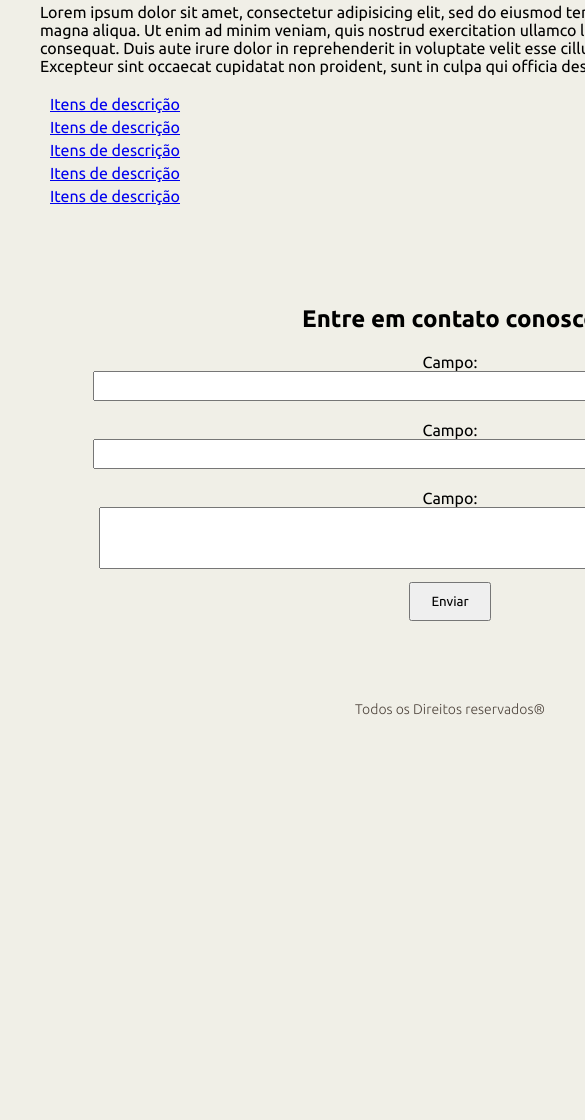
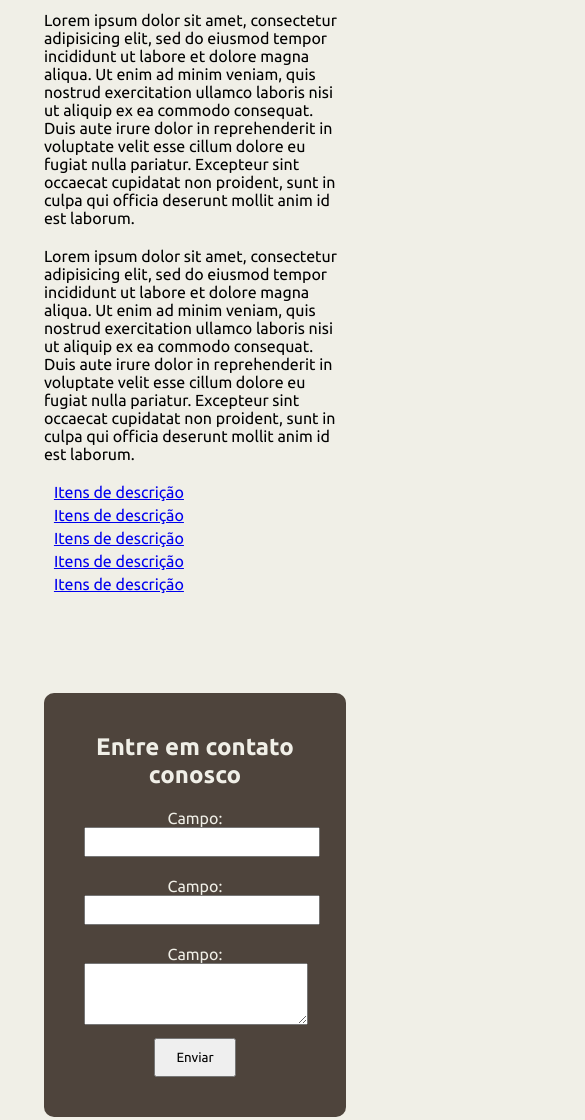
Before and after one commit to CaioLandgraf/CLI_GITWORKFLOW, a plain HTML site: page index.html in a window 390 px wide. Shown: the part 572-1692 px from the top of the page, 585 px wide, since content can reach past the window. Before the commit the page ends 1329 px from the top, so only its background shows below. Drawn offline with Linux system fonts and the light colour scheme.

Commit message:
Layout nResponsivo + Destaque No FOr De comtato

```diff
--- a/estilo.css
+++ b/estilo.css
@@ -14,8 +14,8 @@ body{
 }
 
 .container{
-	width: 900px;
-	/*width: 65.88%;*/
+	/*width: 900px;*/
+	width: 65.88%;
 	margin: 0 auto;
 }
 
@@ -65,31 +65,31 @@ body{
 	padding: 40px;
 }
 
-.form_contact label, .form_contact input{
-	width: 700px;
-}
+/*.form_contact label, .form_contact input{*/
+	/*width: 700px;*/
+/*}*/
 
-.form_contact label p{
-	margin-top: 20px;
-}
-.form_contact input{
-	padding: 5px;
-	font-size: 0.875em;
-}
+/*.form_contact label p{*/
+	/*margin-top: 20px;*/
+/*}*/
+/*.form_contact input{*/
+	/*padding: 5px;*/
+	/*font-size: 0.875em;*/
+/*}*/
 
-.form_contact textarea{
-	width: 700px;
-	height: 60px;
-}
+/*.form_contact textarea{*/
+	/*width: 700px;*/
+	/*height: 60px;*/
+/*}*/
 
-.form_contact .btn{
-	padding: 10px 20px !important;
-	font-weight: 1em;
-	width: auto;
-	margin-top: 10px;
-}
+/*.form_contact .btn{*/
+	/*padding: 10px 20px !important;*/
+	/*font-weight: 1em;*/
+	/*width: auto;*/
+	/*margin-top: 10px;*/
+/*}*/
 
-/*.form_contact{
+.form_contact{
 	color: #f0efe7;
 	padding: 40px;
 	margin: 40px;
@@ -118,7 +118,7 @@ body{
 
 .form_contact label, .form_contact input, .form_contact textarea{
 	width: 100%;
-}*/
+}
 
 .main_footer{
 	text-align: center;
@@ -128,8 +128,8 @@ body{
 	padding: 40px;
 }
 
-/*@media(max-width: 45em){
+@media(max-width: 45em){
 	.container{
 		width: 98%;
 	}
-}*/
+}
```
